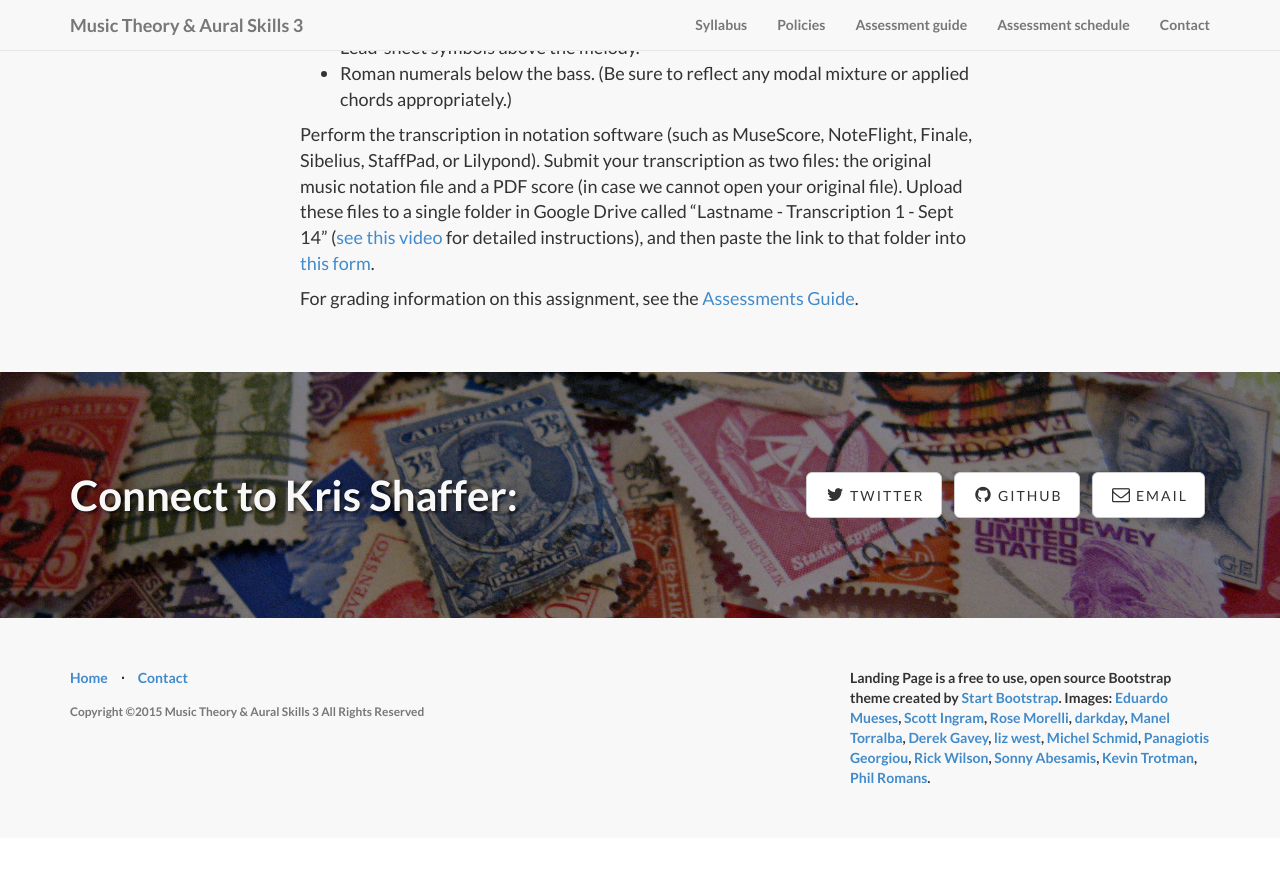
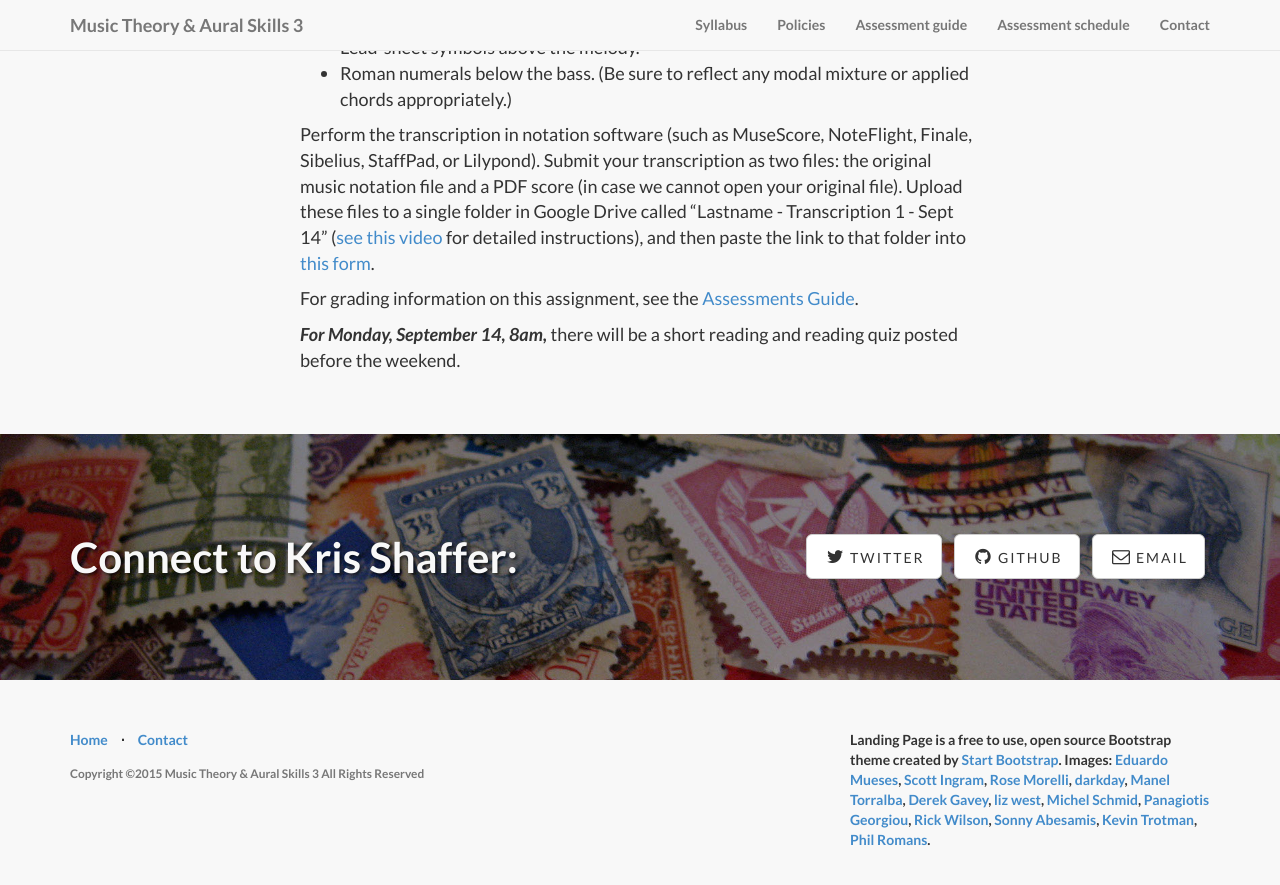
Before and after one commit to kshaffer/theory3, a Jekyll site: the page built from week3.md, in a window 1280 px wide and 900 px high, scrolled down 2277 px. Shown: the top 885 px of the window. Built offline with Jekyll 4.4.1, drawn with Linux system fonts in a browser that asks for light colours; nearby versions of some CDN libraries; library files that are not in the unit come from our copies; before the commit the page ends 3115 px from its top, so only the background shows below that.

Commit message:
Week 3 submission stuff;

```diff
--- a/week3.md
+++ b/week3.md
@@ -52,3 +52,5 @@ In this unit, we will follow-up on, and practice applying core concepts from [We
 Perform the transcription in notation software (such as MuseScore, NoteFlight, Finale, Sibelius, StaffPad, or Lilypond). Submit your transcription as two files: the original music notation file and a PDF score (in case we cannot open your original file). Upload these files to a single folder in Google Drive called "Lastname - Transcription 1 - Sept 14" ([see this video](https://vimeo.com/138322605) for detailed instructions), and then paste the link to that folder into [this form](https://docs.google.com/forms/d/1ViI8S07FmtJ9iWZAMxWItvvL3MD4got9TWG31xcpCAs/viewform?usp=send_form).
 
 For grading information on this assignment, see the [Assessments Guide](/assessments/).
+
+***For Monday, September 14, 8am,*** there will be a short reading and reading quiz posted before the weekend.
```
